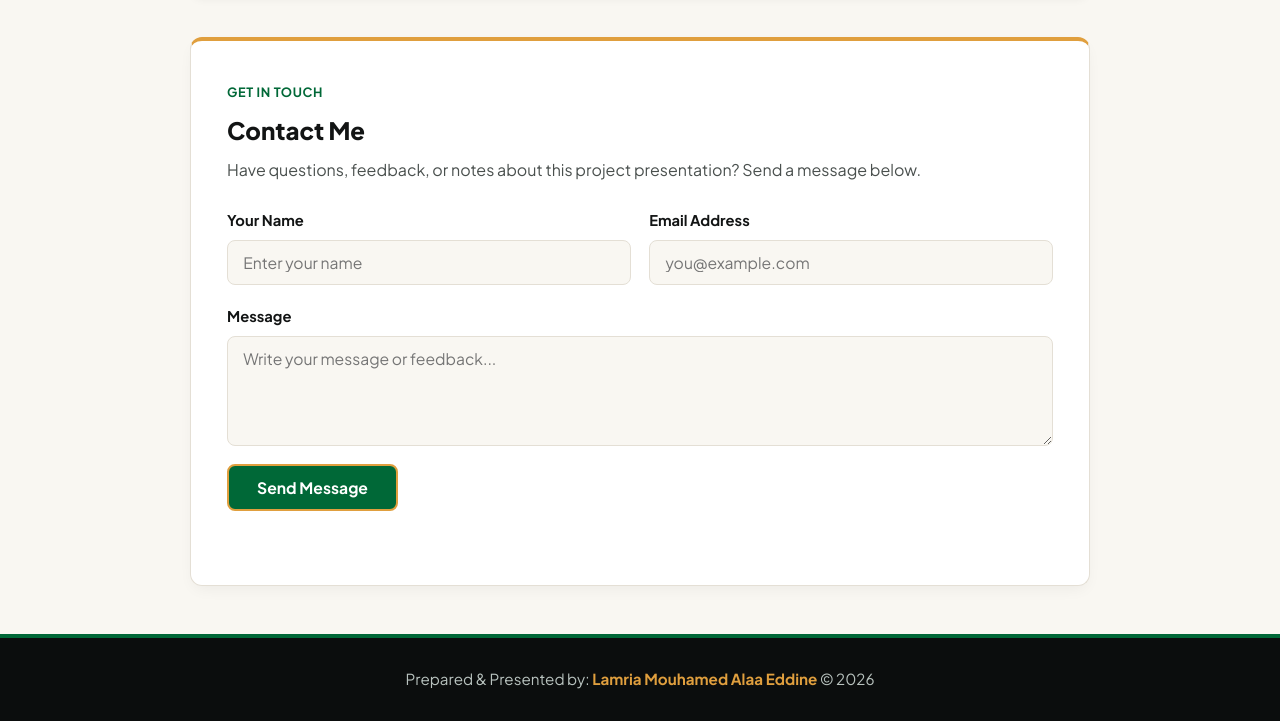
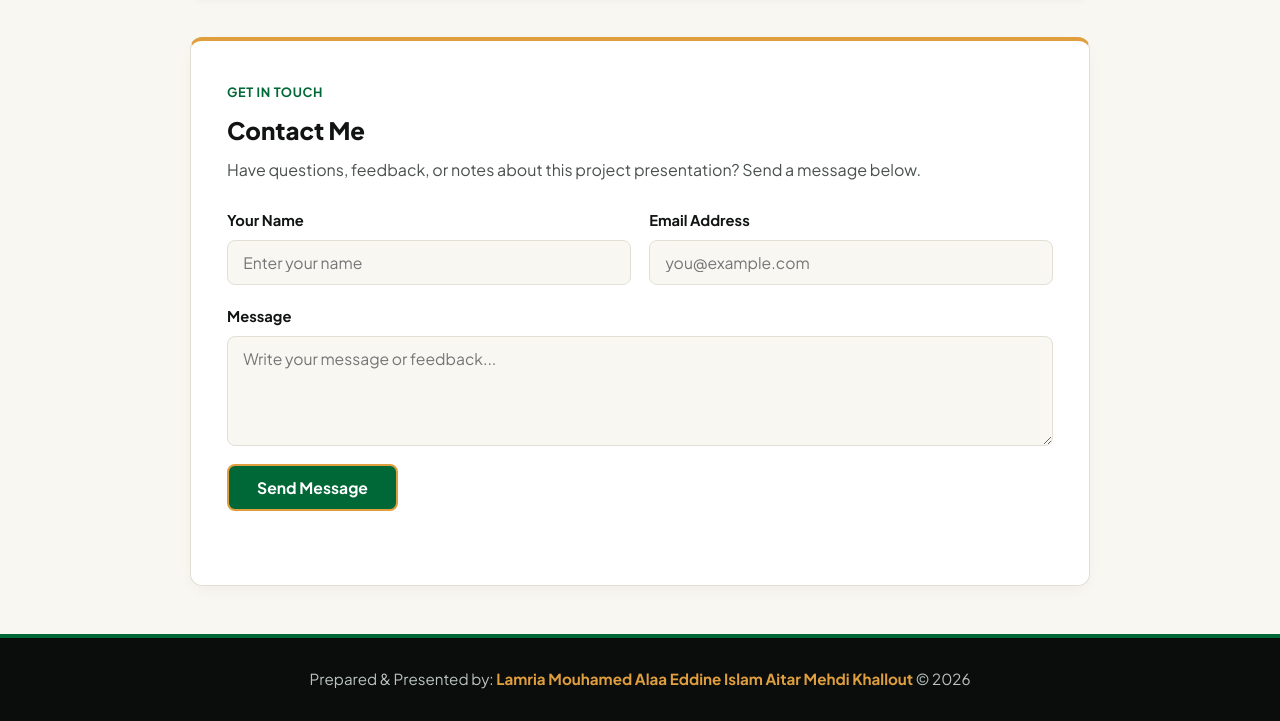
Before and after one commit to alaaow/PROJECT-1, a plain HTML site: page index.html in a window 1280 px wide. Shown: the part 1765-2486 px from the top of the page. Drawn offline with Linux system fonts and the light colour scheme.

Commit message:
Add files via upload

```diff
--- a/index.html
+++ b/index.html
@@ -115,7 +115,11 @@ President Nelson Mandela championing unity, forgiveness, and equal rights.
 
     <footer>
         <div class="container">
-            <p>Prepared & Presented by: <strong> Lamria Mouhamed Alaa Eddine</strong> &copy; 2026</p>
+            <p>Prepared & Presented by: <strong>
+                 Lamria Mouhamed Alaa Eddine
+                 Islam Aitar
+                 Mehdi Khallout
+                </strong> &copy; 2026</p>
         </div>
     </footer>
 
```
